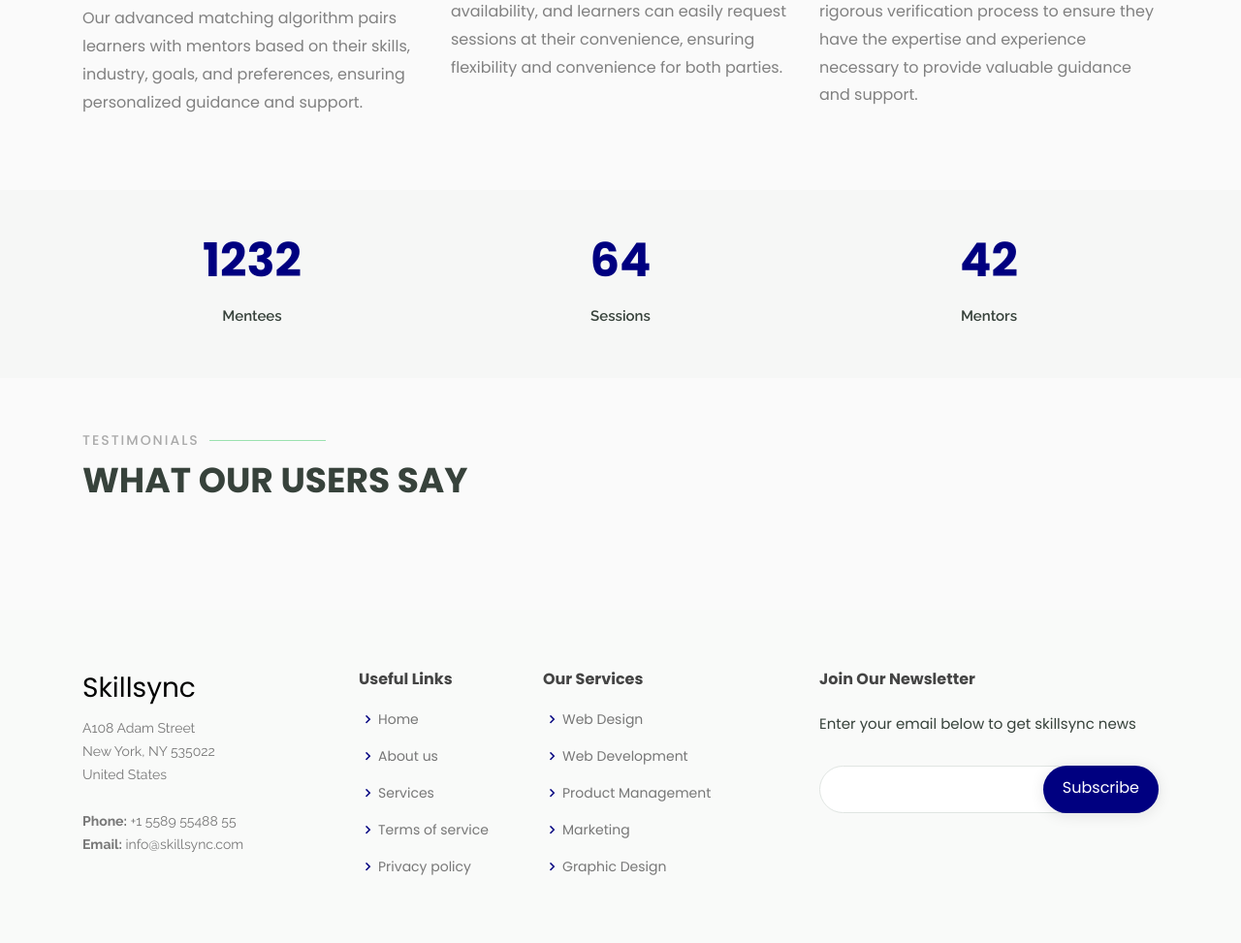
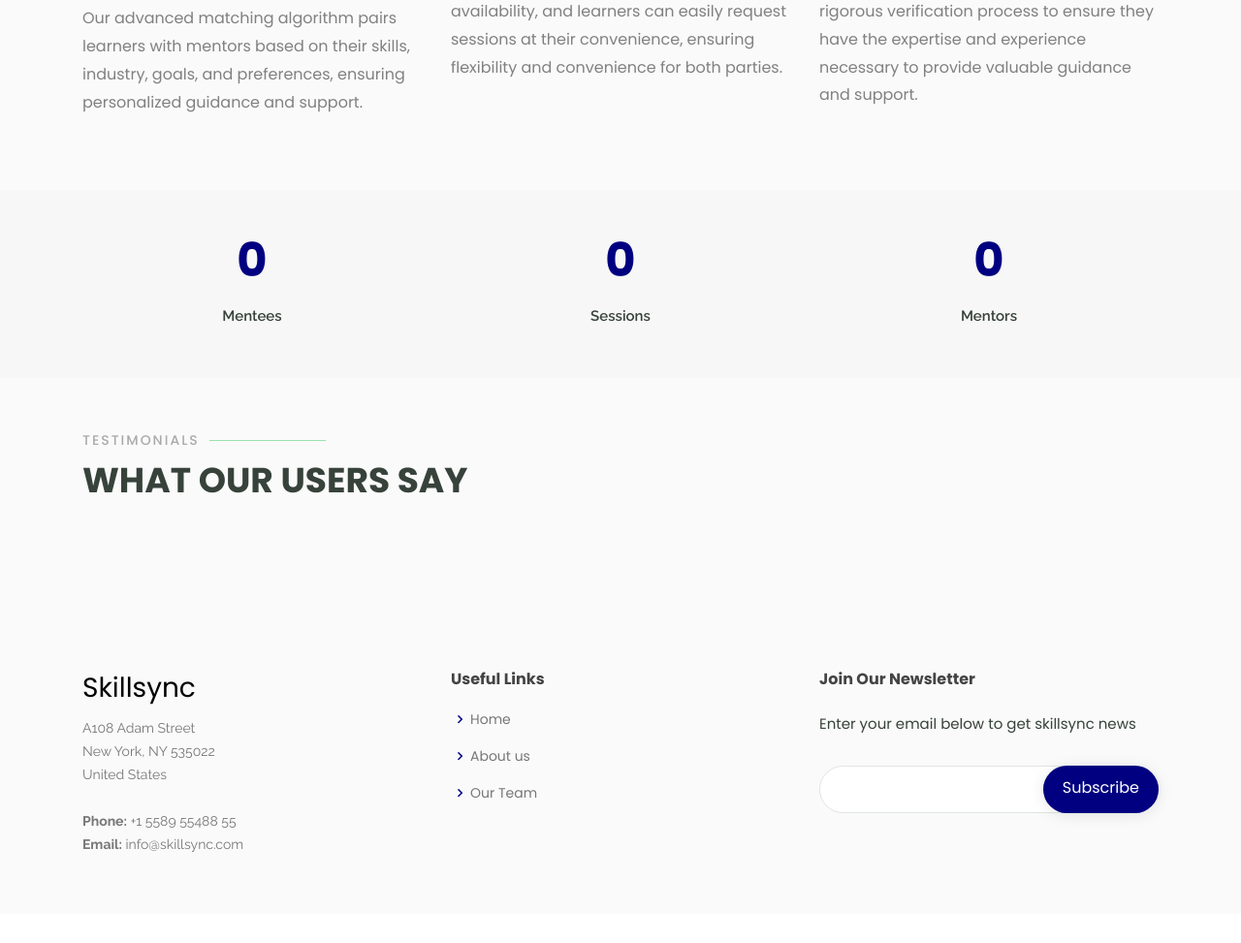
Before and after one commit to durdure/skillssync, a Flask app: page /about in a window 1280 px wide. Shown: the part 1042-2015 px from the top of the page at 97% size. After the commit the page ends 1922 px from the top, so only its background shows below. Run offline with Flask 3, Linux system fonts and the light colour scheme; the visitor is signed in with stand-in values (Sample User, id 1); data comes from the database, SQL or seed files in the repository; data that the repository does not hold is empty; some libraries are stand-ins or nearby versions.

```diff
--- a/backend/app/__init__.py
+++ b/backend/app/__init__.py
@@ -32,9 +32,8 @@ def create_app():
     from app.auth.routes import auth
     from app.user.routes import user
     from app.mentor.routes import mentor
-    # from app.posts.routes import post
     from app.mentor.models import Mentor
-    from app.routes import test
+    from app.routes import nav
     from app.session.routes import session
 
 
@@ -42,8 +41,7 @@ def create_app():
     app.register_blueprint(auth, url_prefix='/auth/')
     app.register_blueprint(user, url_prefix='/user/')
     app.register_blueprint(mentor, url_prefix='/mentor/')
-    # app.register_blueprint(post, url_prefix='/post/')
-    app.register_blueprint(test)
+    app.register_blueprint(nav)
     app.register_blueprint(session, url_prefix='/session/')
 
     login_manager = LoginManager()
--- a/backend/app/routes.py
+++ b/backend/app/routes.py
@@ -1,20 +1,33 @@
 from flask import Blueprint, jsonify, request, render_template
 from flask_login import current_user
 from app.posts.models import Post
+from app.session.models import Session
+from app.mentor.models import Mentor
+from app.auth.models import User
+from app import db
 
-test = Blueprint('test', __name__)
+nav = Blueprint('nav', __name__)
 
-@test.route('/')
+@nav.route('/')
 def index():
-    return render_template('index.html', user=current_user)
+    # Query to find the top 3 mentors with the most sessions
+    top_mentors = Mentor.query.limit(3)
+
+    return render_template('index.html', user=current_user, top_mentors=top_mentors)
 
 
-@test.route('/about')
+
+@nav.route('/about')
 def about():
+    session_count = len(Session.query.all())
+    mentor_count = len(Mentor.query.all())
+    user_count = len(User.query.all())
+    mentee_count = user_count - mentor_count
     posts = Post.query.all()
-    return render_template('about.html', user=current_user, posts=posts)
+    return render_template('about.html', user=current_user, posts=posts, session_count=session_count,
+                           mentor_count=mentor_count, mentee_count=mentee_count)
 
 
-@test.route('/team')
+@nav.route('/team')
 def team():
     return render_template('team.html', user=current_user)
--- a/backend/app/templates/about.html
+++ b/backend/app/templates/about.html
@@ -66,17 +66,17 @@
           <div class="row counters">
 
             <div class="col-lg-4 col-6 text-center">
-              <span data-purecounter-start="0" data-purecounter-end="1232" data-purecounter-duration="1" class="purecounter"></span>
+              <span data-purecounter-start="0" data-purecounter-end="{{mentee_count}}" data-purecounter-duration="1" class="purecounter"></span>
               <p>Mentees</p>
             </div>
 
             <div class="col-lg-4 col-6 text-center">
-              <span data-purecounter-start="0" data-purecounter-end="64" data-purecounter-duration="1" class="purecounter"></span>
+              <span data-purecounter-start="0" data-purecounter-end="{{session_count}}" data-purecounter-duration="1" class="purecounter"></span>
               <p>Sessions</p>
             </div>
 
             <div class="col-lg-4 col-6 text-center">
-              <span data-purecounter-start="0" data-purecounter-end="42" data-purecounter-duration="1" class="purecounter"></span>
+              <span data-purecounter-start="0" data-purecounter-end="{{mentor_count}}" data-purecounter-duration="1" class="purecounter"></span>
               <p>Mentors</p>
             </div>
 
--- a/backend/app/templates/layout.html
+++ b/backend/app/templates/layout.html
@@ -41,14 +41,14 @@
   <header id="header" class="fixed-top">
     <div class="container d-flex align-items-center">
 
-      <h1 class="logo me-auto"><a href="{{url_for('test.index')}}">Skillsync</a></h1>
+      <h1 class="logo me-auto"><a href="{{url_for('nav.index')}}">Skillsync</a></h1>
 
       <nav id="navbar" class="navbar order-last order-lg-0">
         <ul>
           <li  style="margin-right: 5rem;"><a href="{{url_for('mentor.list_mentors')}}">Find a mentor</a></li>
           <li  style="margin-right: 5rem;"><a href="{{url_for('auth.register_mentor')}}">Become a mentor</a></li>
-          <li><a href="{{url_for('test.about')}}">About</a></li>
-          <li><a href="{{url_for('test.team')}}">Team</a></li>
+          <li><a href="{{url_for('nav.about')}}">About</a></li>
+          <li><a href="{{url_for('nav.team')}}">Team</a></li>
           <li><a href="{{url_for('user.contact')}}">Contact us</a></li>
           {% if user.is_authenticated and user.mentor%}
           <li><a href="{{url_for('mentor.mentor_dashboard')}}">Dashboard</a></li>
@@ -98,7 +98,7 @@
       <div class="container">
         <div class="row">
 
-          <div class="col-lg-3 col-md-6 footer-contact">
+          <div class="col-lg-4 col-md-6 footer-contact">
             <h3>Skillsync</h3>
             <p>
               A108 Adam Street <br>
@@ -109,25 +109,12 @@
             </p>
           </div>
 
-          <div class="col-lg-2 col-md-6 footer-links">
+          <div class="col-lg-4 col-md-6 footer-links">
             <h4>Useful Links</h4>
             <ul>
-              <li><i class="bx bx-chevron-right"></i> <a href="#">Home</a></li>
-              <li><i class="bx bx-chevron-right"></i> <a href="#">About us</a></li>
-              <li><i class="bx bx-chevron-right"></i> <a href="#">Services</a></li>
-              <li><i class="bx bx-chevron-right"></i> <a href="#">Terms of service</a></li>
-              <li><i class="bx bx-chevron-right"></i> <a href="#">Privacy policy</a></li>
-            </ul>
-          </div>
-
-          <div class="col-lg-3 col-md-6 footer-links">
-            <h4>Our Services</h4>
-            <ul>
-              <li><i class="bx bx-chevron-right"></i> <a href="#">Web Design</a></li>
-              <li><i class="bx bx-chevron-right"></i> <a href="#">Web Development</a></li>
-              <li><i class="bx bx-chevron-right"></i> <a href="#">Product Management</a></li>
-              <li><i class="bx bx-chevron-right"></i> <a href="#">Marketing</a></li>
-              <li><i class="bx bx-chevron-right"></i> <a href="#">Graphic Design</a></li>
+              <li><i class="bx bx-chevron-right"></i> <a href="{{url_for('nav.index')}}">Home</a></li>
+              <li><i class="bx bx-chevron-right"></i> <a href="{{url_for('nav.about')}}">About us</a></li>
+              <li><i class="bx bx-chevron-right"></i> <a href="{{url_for('nav.team')}}">Our Team</a></li>
             </ul>
           </div>
 
--- a/backend/app/templates/mentor/view_mentor.html
+++ b/backend/app/templates/mentor/view_mentor.html
@@ -6,6 +6,11 @@
   <link rel="stylesheet" href="{{url_for('static', filename='css/account.css')}}">
 </head>
 <body>
+  <div class="container">
+    <a href="{{url_for('mentor.list_mentors')}}">Go back</a>
+
+  </div>
+
     <div class="container light-style flex-grow-1 container-p-y"  data-aos="fade-up" data-aos-delay="50">
         <div class="card overflow-hidden">
           <div class="row no-gutters row-bordered row-border-light">
```
Also changed, not shown: backend/app/auth/routes.py (+9 -8 lines), backend/app/templates/index.html (+5 -30 lines), backend/app/static/profile_images/5af1286ba0ed0e54.png (added).
